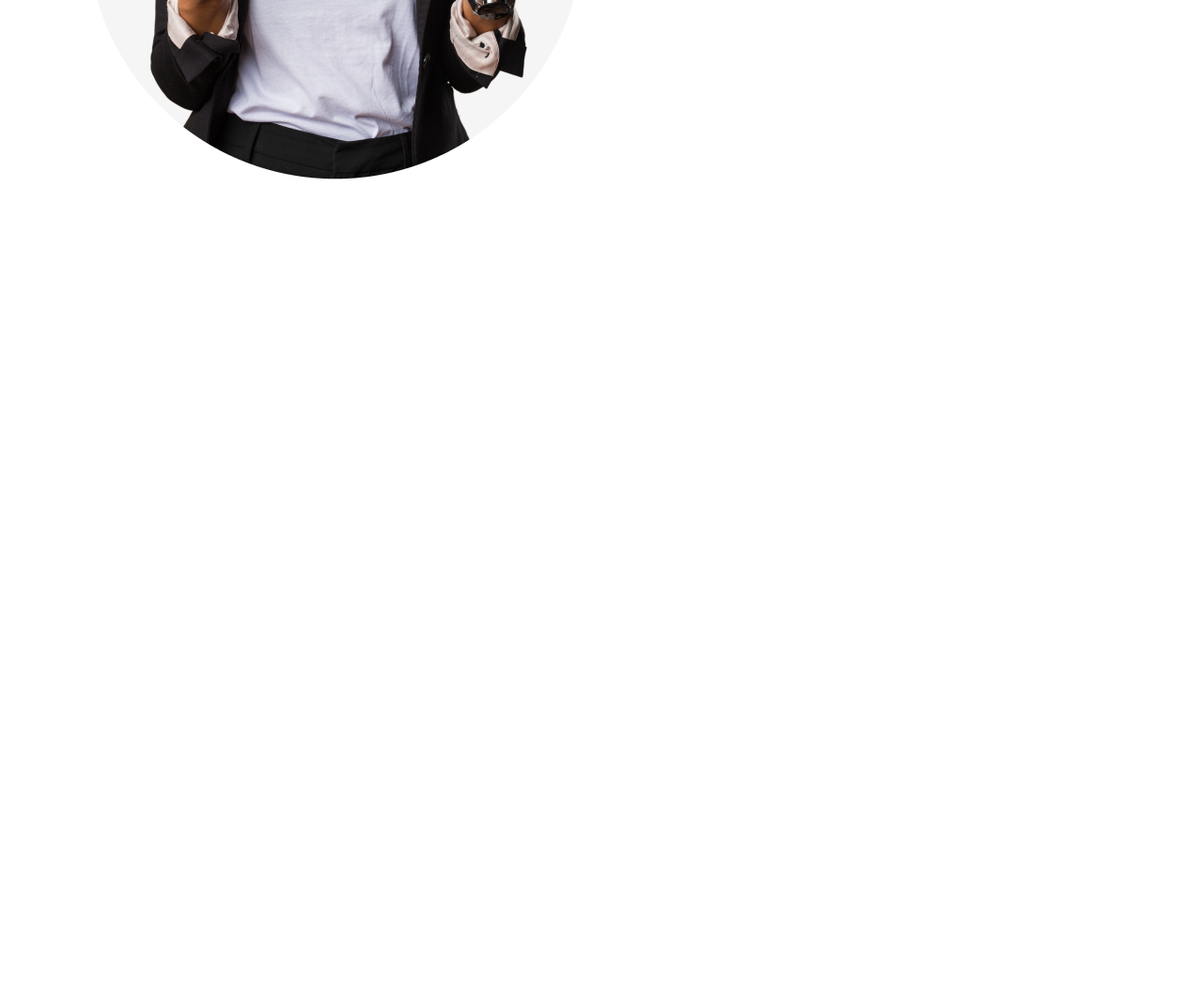
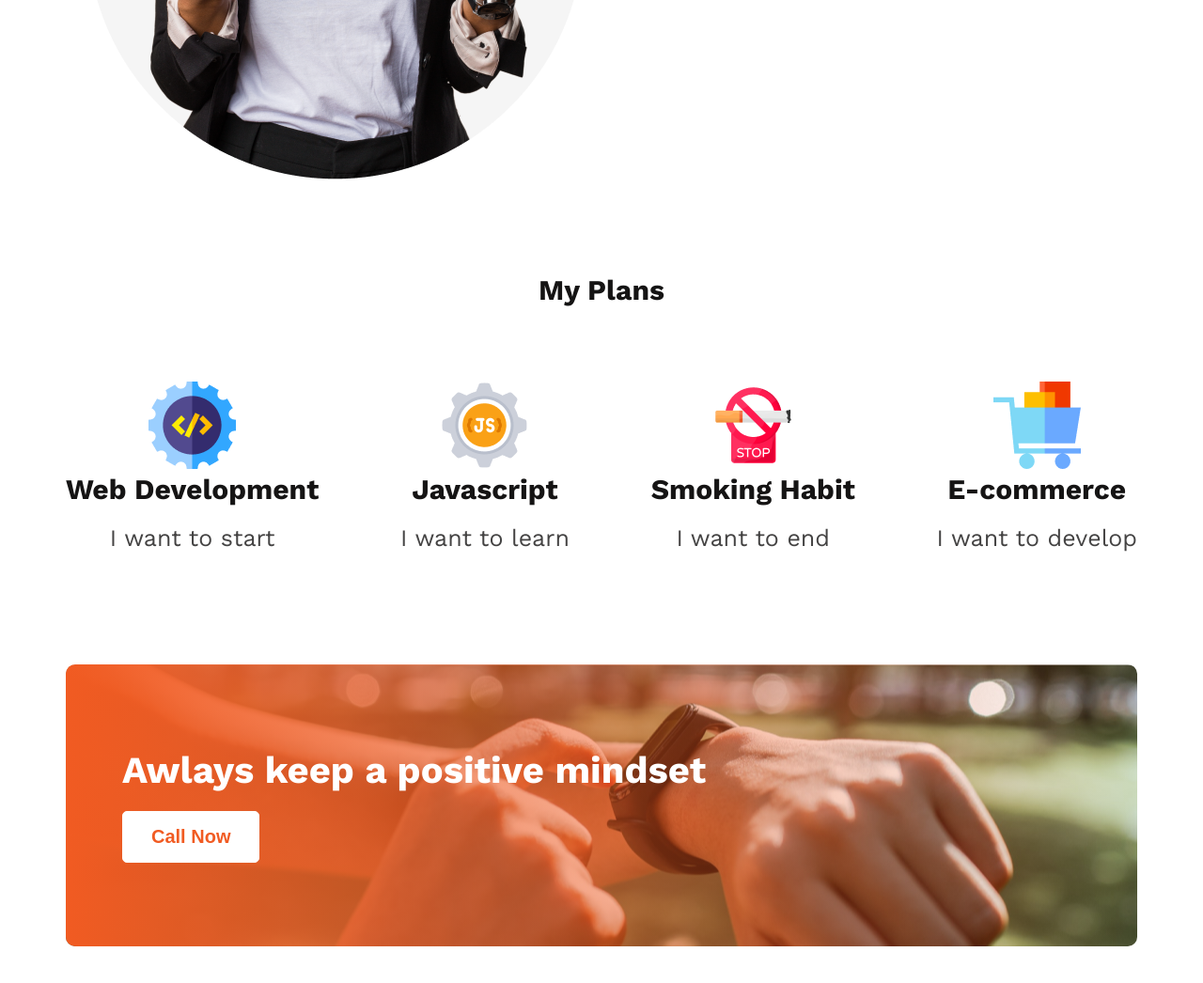
Before and after one commit to Sk-Monir/New-year-new-me, a plain HTML site: page index.html in a window 1280 px wide. Shown: the part 1578-2624 px from the top of the page at 94% size. Before the commit the page ends 1819 px from the top, so only its background shows below. Drawn offline with nearby package versions, Linux system fonts and the light colour scheme.

Commit message:
Plans sec add

```diff
--- a/css/style.css
+++ b/css/style.css
@@ -31,6 +31,9 @@ section{
 }
 .right{
     text-align: right;
+}
+.center{
+    text-align: center;
 }
 .row{
     display: flex;
@@ -113,4 +116,60 @@ nav{
     margin-right: 10px;
     color:aquamarine;
 }
+/* Plans section start */
+.plans_items{
+    margin-top: 100px;
+}
+.plans_item{
+    display: flex;
+    justify-content: space-between;
+    margin-top:60px;
+}
+#plans img{
+    margin-top: 20px;
+}
+#plans .sec_ttl{
+    font-size: 30px;
+}
+#plans .sec_dis{
+    font-size: 25px;
+}
+#call_now{
+    display: flex;
+    align-items: center;
+    border-radius: 10px;
+    padding: 60px;
+    margin-top: 100px;
+    height: 300px;
+    background-image: url(../images/watch.png) ;
+    background-repeat: no-repeat;
+    background-position: center;
+    position: relative;
+    z-index: 1;
+}
+#call_now::after{
+    content: ' ';
+    position: absolute;
+    width: 100%;
+    height: 100%;
+    top:0;
+    left:0;
+    border-radius: 10px;
+    background: linear-gradient(90deg, #F15B22 0%, rgba(241, 91, 34, 0.00) 100%);
+    z-index: -1;
+}
+#call_now .sec_ttl{
+    font-size: 40px;
+    color: #fff;
+}
+#call_now .btn{
+    color: #F15B22;
+    background-color: #fff;
+    border: 1px solid #fff;
+}
+#call_now .btn:hover{
+    color: #fff;
+    background: #F15B22;
+    border: 1px solid #fff;
+}
 /* main section end */
--- a/index.html
+++ b/index.html
@@ -17,7 +17,7 @@
             <ul class="row">
                 <li>Home</li>
                 <li>About Me</li>
-                <li>Serivse</li>
+                <li>Plans</li>
                 <li><button class="btn">Hire Me</button></li>
             </ul>
         </div>
@@ -58,6 +58,42 @@
                 </div>
             </div>
         </section>
+        <!-- Plans section -->
+        <section id="plans">
+            <div class="container">
+                <div class="plans_items">
+                    <h2 class="sec_ttl center">My Plans</h2>
+                    <div class="plans_item ">
+                        <div class="item center">
+                            <img src="images/icons/web.png" alt="">
+                            <h3 class="sec_ttl">Web Development</h3>
+                            <p class="sec_dis">I want to start</p>
+                        </div>
+                        <div class="item center">
+                            <img src="images/icons/js.png" alt="">
+                            <h3 class="sec_ttl">Javascript</h3>
+                            <p class="sec_dis">I want to learn</p>
+                        </div>
+                        <div class="item center">
+                            <img src="images/icons/smoke.png" alt="">
+                            <h3 class="sec_ttl">Smoking Habit</h3>
+                            <p class="sec_dis">I want to end</p>
+                        </div>
+                        <div class="item center">
+                            <img src="images/icons/ecom.png" alt="">
+                            <h3 class="sec_ttl">E-commerce</h3>
+                            <p class="sec_dis">I want to develop</p>
+                        </div>
+                    </div>
+                </div>
+                <div id="call_now">
+                    <div>
+                        <h2 class="sec_ttl">Awlays keep a positive mindset</h2>
+                        <button class="btn">Call Now</button>
+                    </div>
+                </div>
+            </div>
+        </section>
     </main>
     <!-- main section end -->
     <!-- footer section start -->
```
